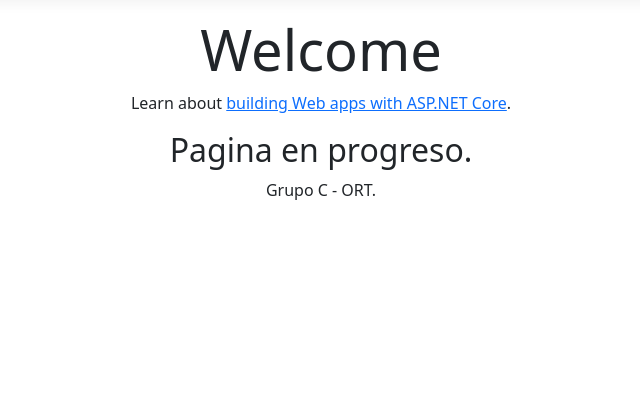
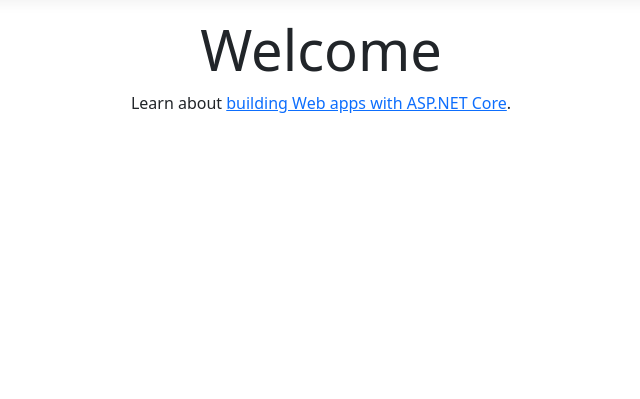
Before and after one commit to ivanparu/Clinical-History-System, an ASP.NET Core app: page / in a window 1280 px wide. Shown: the part 57-456 px from the top of the page, without its empty margins (319-959 px from the left). Run offline with ASP.NET Core 8, Linux system fonts and the light colour scheme; style sheets or scripts are compiled from the project's sources.

Commit message:
acomodo layout.

```diff
--- a/Historias-C/Historias-C/Views/Shared/_Layout.cshtml
+++ b/Historias-C/Historias-C/Views/Shared/_Layout.cshtml
@@ -54,9 +54,6 @@
     <div class="text-center">
         <main role="main" class="pb-3">
             @RenderBody()
-
-            <h2 class="display-22"> Pagina en progreso.   </h2>
-            <p> Grupo C - ORT.  </p>
         </main>
     </div>
 
```
